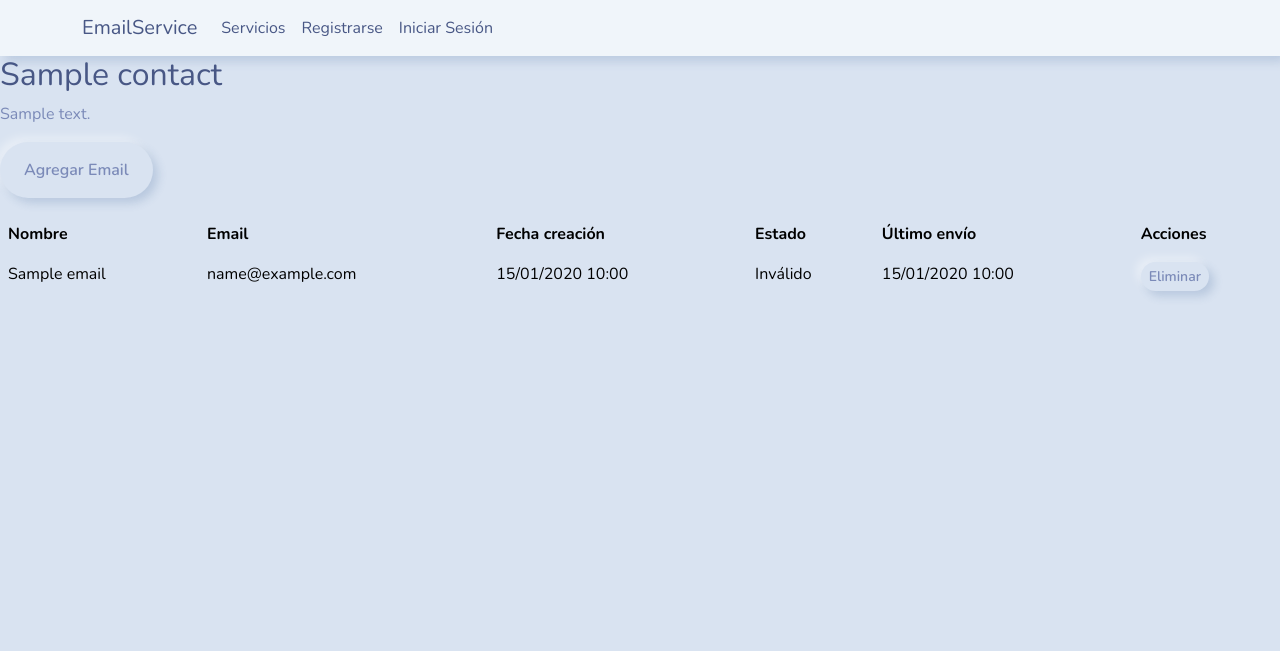
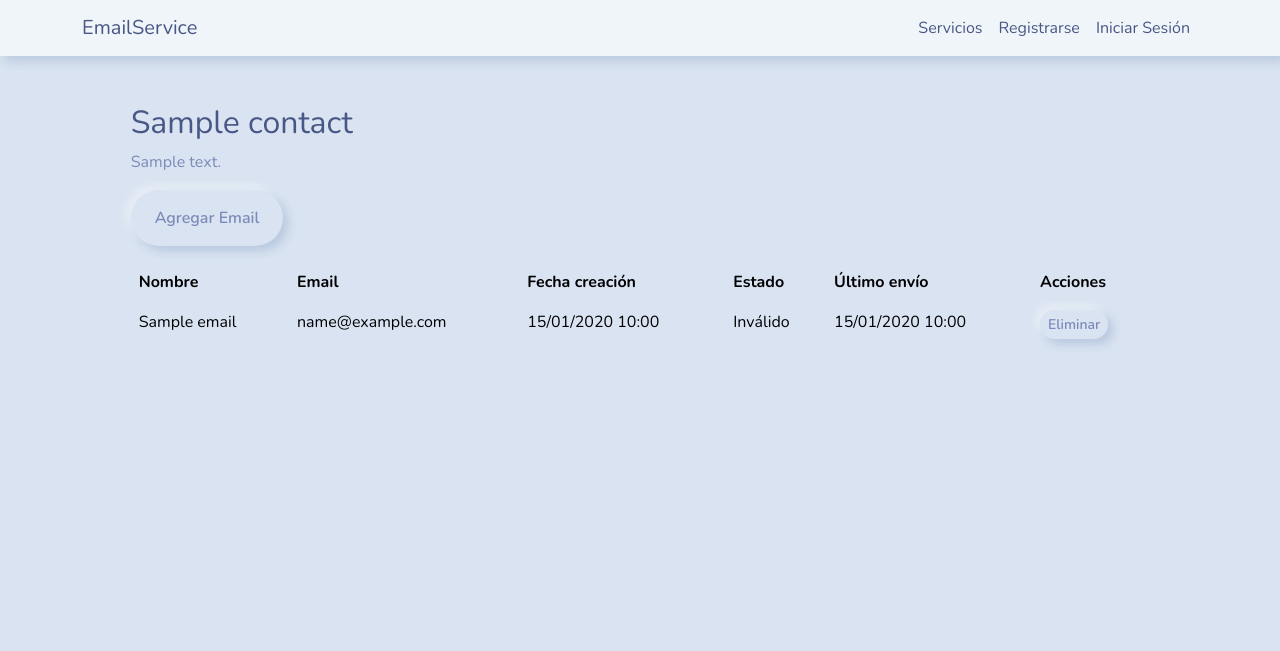
Before and after one commit to IgnacioVelazquez92/EmailServices, a Django app: template Contacts/templates/dashboard/list_detail.html in a window 1280 px wide. Shown: the top 651 px of the page. Run offline with Django 3.2, Linux system fonts and the light colour scheme; the template is opened without the code that fills it: most values are stand-ins (such as "Sample title", 1, 10 or a date in 2020); some libraries are stand-ins or nearby versions.

Commit message:
se guardan ultimos cambios

```diff
--- a/Contacts/templates/dashboard/contact_email_form.html
+++ b/Contacts/templates/dashboard/contact_email_form.html
@@ -1,6 +1,7 @@
 {% extends 'index.html' %}
 
 {% block content %}
+<div class="container col-xl-10 col-xxl-8 px-4 py-5">
 <h1>Agregar Correo a {{ contact_list.name }}</h1>
 <form method="POST">
     {% csrf_token %}
@@ -8,4 +9,5 @@
     <button type="submit" class="btn btn-success">Guardar</button>
     <a href="{% url 'contact_list_dashboard' %}" class="btn btn-secondary">Cancelar</a>
 </form>
+</div>
 {% endblock %}
--- a/Contacts/templates/dashboard/contact_list_confirm_delete.html
+++ b/Contacts/templates/dashboard/contact_list_confirm_delete.html
@@ -1,6 +1,7 @@
 {% extends 'index.html' %}
 
 {% block content %}
+<div class="container col-xl-10 col-xxl-8 px-4 py-5">
 <h1>¿Estás seguro de que deseas eliminar esta lista?</h1>
 <p><strong>{{ contact_list.name }}</strong></p>
 <form method="POST">
@@ -8,4 +9,5 @@
     <button type="submit" class="btn btn-danger">Eliminar</button>
     <a href="{% url 'contact_list_dashboard' %}" class="btn btn-secondary">Cancelar</a>
 </form>
+</div>
 {% endblock %}
--- a/Contacts/templates/dashboard/contact_list_dashboard.html
+++ b/Contacts/templates/dashboard/contact_list_dashboard.html
@@ -1,6 +1,7 @@
 {% extends 'index.html' %}
 
 {% block content %}
+<div class="container col-xl-10 col-xxl-8 px-4 py-5">
 <h1>Mis Listas de Contactos</h1>
 <a href="{% url 'create_contact_list' %}" class="btn btn-success mb-3">Crear Nueva Lista</a>
 <table class="table table-striped">
@@ -28,4 +29,5 @@
         {% endfor %}
     </tbody>
 </table>
+</div>
 {% endblock %}
--- a/Contacts/templates/dashboard/contact_list_form.html
+++ b/Contacts/templates/dashboard/contact_list_form.html
@@ -1,6 +1,7 @@
 {% extends 'index.html' %}
 
 {% block content %}
+<div class="container col-xl-10 col-xxl-8 px-4 py-5">
 <h1>{% if form.instance.pk %}Editar Lista{% else %}Crear Lista{% endif %}</h1>
 <form method="POST">
     {% csrf_token %}
@@ -8,4 +9,5 @@
     <button type="submit" class="btn btn-success">Guardar</button>
     <a href="{% url 'contact_list_dashboard' %}" class="btn btn-secondary">Cancelar</a>
 </form>
+</div>
 {% endblock %}
--- a/Contacts/templates/dashboard/list_detail.html
+++ b/Contacts/templates/dashboard/list_detail.html
@@ -1,6 +1,8 @@
 {% extends 'index.html' %}
 
 {% block content %}
+
+<div class="container col-xl-10 col-xxl-8 px-4 py-5">
 <h2>{{ contact_list.name }}</h2>
 <p>{{ contact_list.description }}</p>
 
@@ -35,4 +37,6 @@
         {% endfor %}
     </tbody>
 </table>
+
+</div>
 {% endblock %}
--- a/Contacts/templates/index.html
+++ b/Contacts/templates/index.html
@@ -17,9 +17,12 @@
     <link rel="stylesheet" href="{% static 'style.css' %}">
   </head>
   <body class="min-vh-100 d-flex flex-column">
-    <nav class="navbar navbar-expand-lg bg-body-tertiary border-bottom shadow ">
+    <nav class="navbar navbar-expand-lg bg-body-tertiary border-bottom shadow">
       <div class="container">
+        <!-- Logo alineado a la izquierda -->
         <a class="navbar-brand" href="/">EmailService</a>
+
+        <!-- Botón para dispositivos móviles -->
         <button
           class="navbar-toggler"
           type="button"
@@ -31,8 +34,11 @@
         >
           <span class="navbar-toggler-icon"></span>
         </button>
+
+        <!-- Contenedor de los enlaces -->
         <div class="collapse navbar-collapse" id="navbarNav">
-          <ul class="navbar-nav">
+          <!-- Alineación de los enlaces a la derecha con ms-auto -->
+          <ul class="navbar-nav ms-auto">
             <li class="nav-item">
               <a class="nav-link active" aria-current="page" href="#servicio">Servicios</a>
             </li>
@@ -64,6 +70,7 @@
         </div>
       </div>
     </nav>
+
 
     <main class="cointeiner-fluid flex-grow-1">
       {% block content %}
@@ -116,7 +123,7 @@
             <img class="rounded-lg-3" src="{% static 'envio2.jpg' %}" alt="Campañas" width="720">
         </div>
       </div>
-    </div>
+      </div>
 
       {% endblock %}
     </main>
--- a/Contacts/views.py
+++ b/Contacts/views.py
@@ -94,7 +94,7 @@ def edit_user(request):
 # CRUD para ContactList
 
 
-@login_required()
+@login_required(login_url='/signin/')
 def contact_list_dashboard(request):
     lists = ContactList.objects.filter(user=request.user)
     return render(request, 'dashboard/contact_list_dashboard.html', {'lists': lists})
--- a/EmailService/settings.py
+++ b/EmailService/settings.py
@@ -12,7 +12,6 @@ https://docs.djangoproject.com/en/5.1/ref/settings/
 
 from pathlib import Path
 from decouple import config
-
 
 # Build paths inside the project like this: BASE_DIR / 'subdir'.
 BASE_DIR = Path(__file__).resolve().parent.parent
@@ -135,7 +134,7 @@ EMAIL_BACKEND = config('EMAIL_BACKEND')
 EMAIL_HOST = config('EMAIL_HOST')  # Servidor SMTP de Gmail
 EMAIL_PORT = config('EMAIL_PORT', cast=int)  # Puerto para conexiones TLS
 EMAIL_USE_TLS = config('EMAIL_USE_TLS', cast=bool)  # Usar TLS para seguridad
-EMAIL_HOST_USER = config('EMAIL_HOST_USER')  # Tu correo de Gmail
+EMAIL_HOST_USER = 'ignacio.startek.v92@gmail.com'  # Tu correo de Gmail
 # Contraseña de tu cuenta de Gmail (o App Password)
 EMAIL_HOST_PASSWORD = config('EMAIL_HOST_PASSWORD')
 DEFAULT_FROM_EMAIL = EMAIL_HOST_USER  # Correo predeterminado para el envío
```
Also changed, not shown: requirements.txt (+16 -2 lines), README.md, db.sqlite3, 2 other files.
